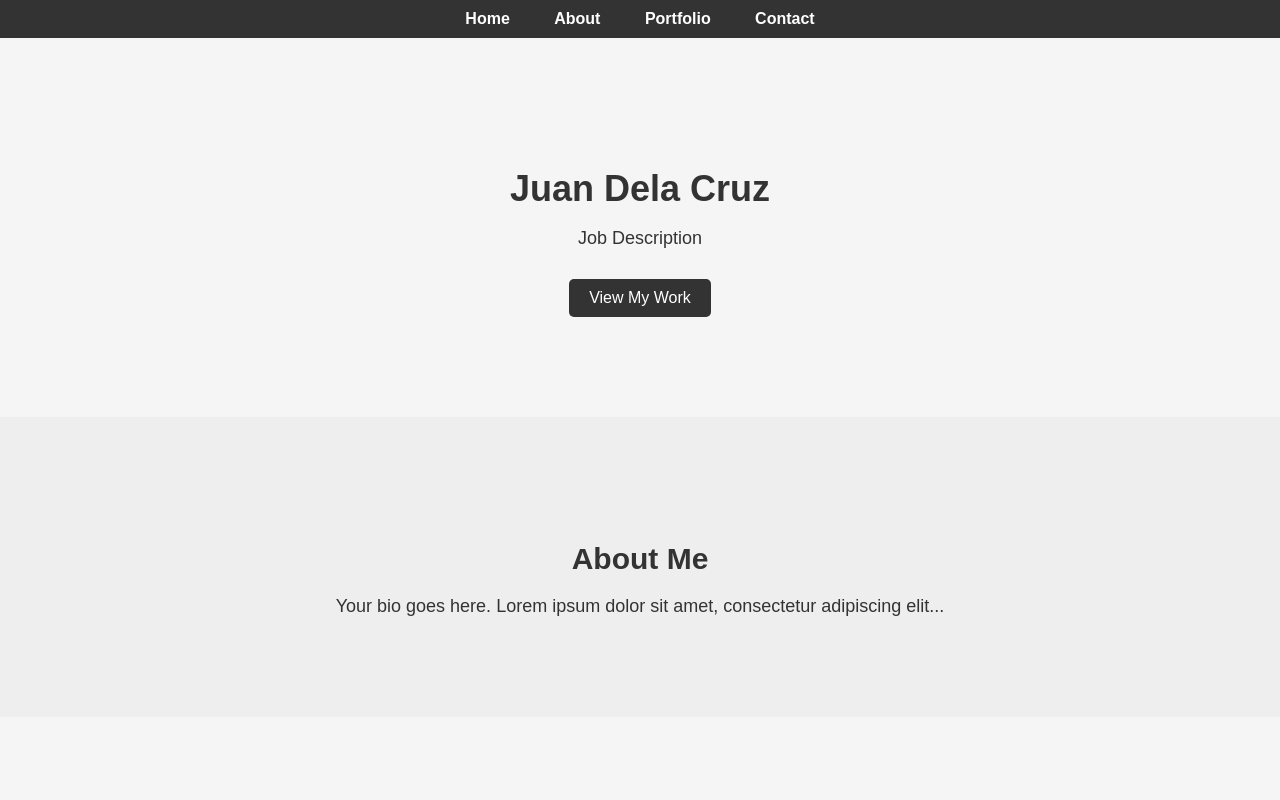
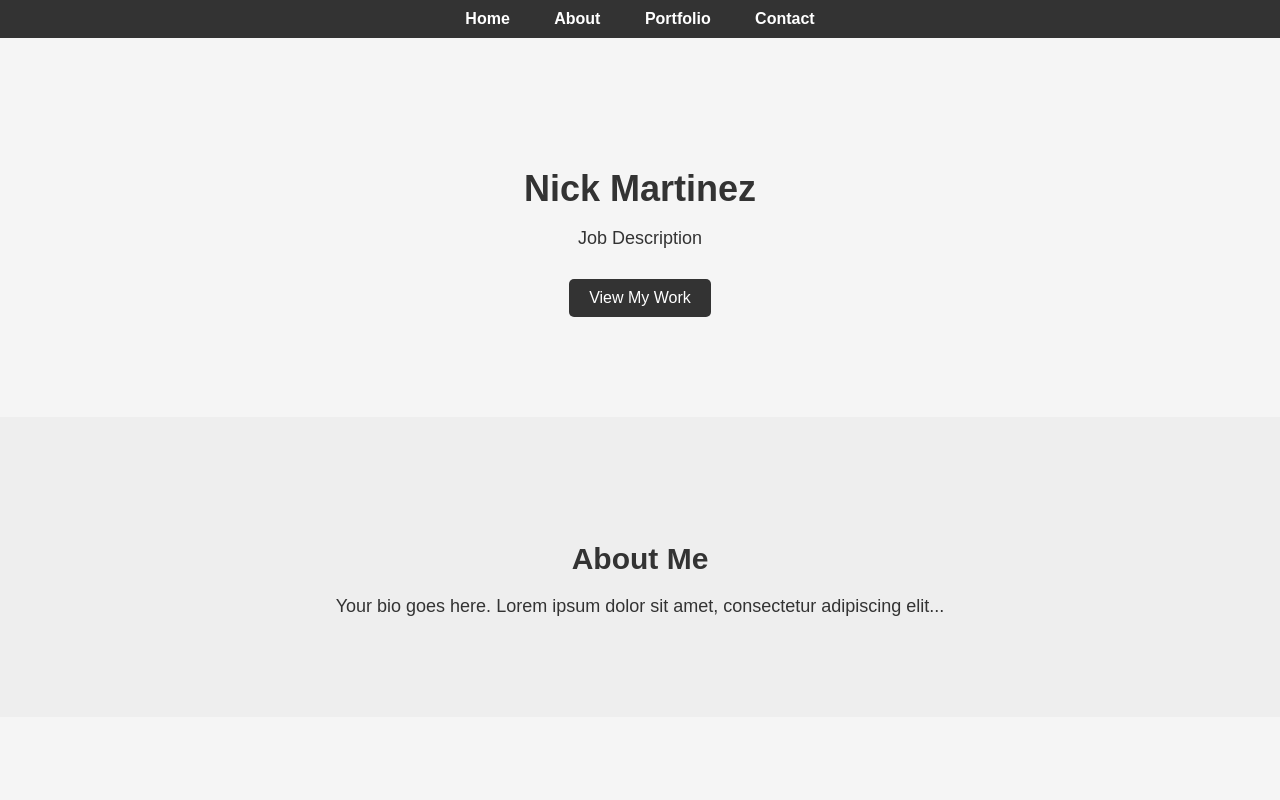
Before and after one commit to nck-brnne/nck-portfolio, a plain HTML site: page index.html in a window 1280 px wide. Shown: the top 800 px of the page. Drawn offline with Linux system fonts and the light colour scheme.

Commit message:
modify name

```diff
--- a/index.html
+++ b/index.html
@@ -19,7 +19,7 @@
     </header>
 
     <section id="home" class="hero">
-        <h1>Juan Dela Cruz</h1>
+        <h1>Nick Martinez</h1>
         <p>Job Description</p>
         <a href="#portfolio" class="cta-button">View My Work</a>
     </section>
```
